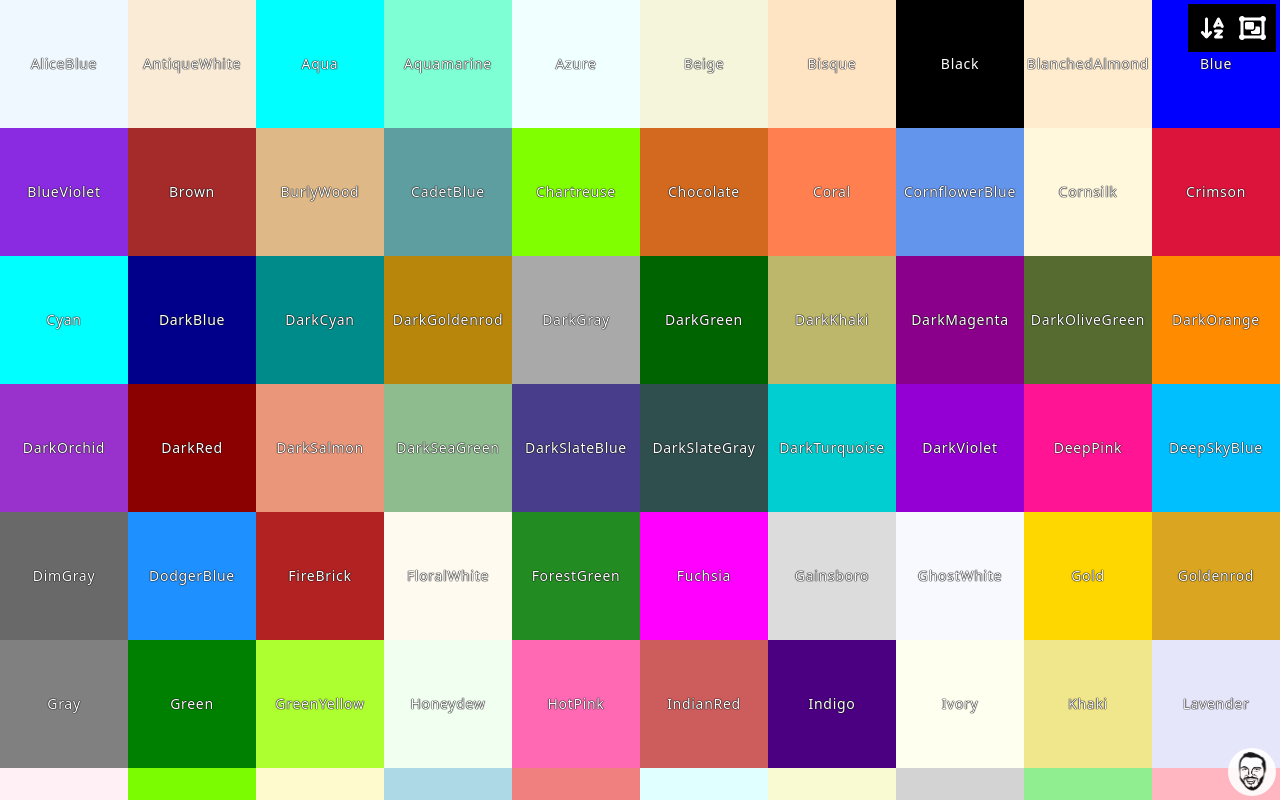
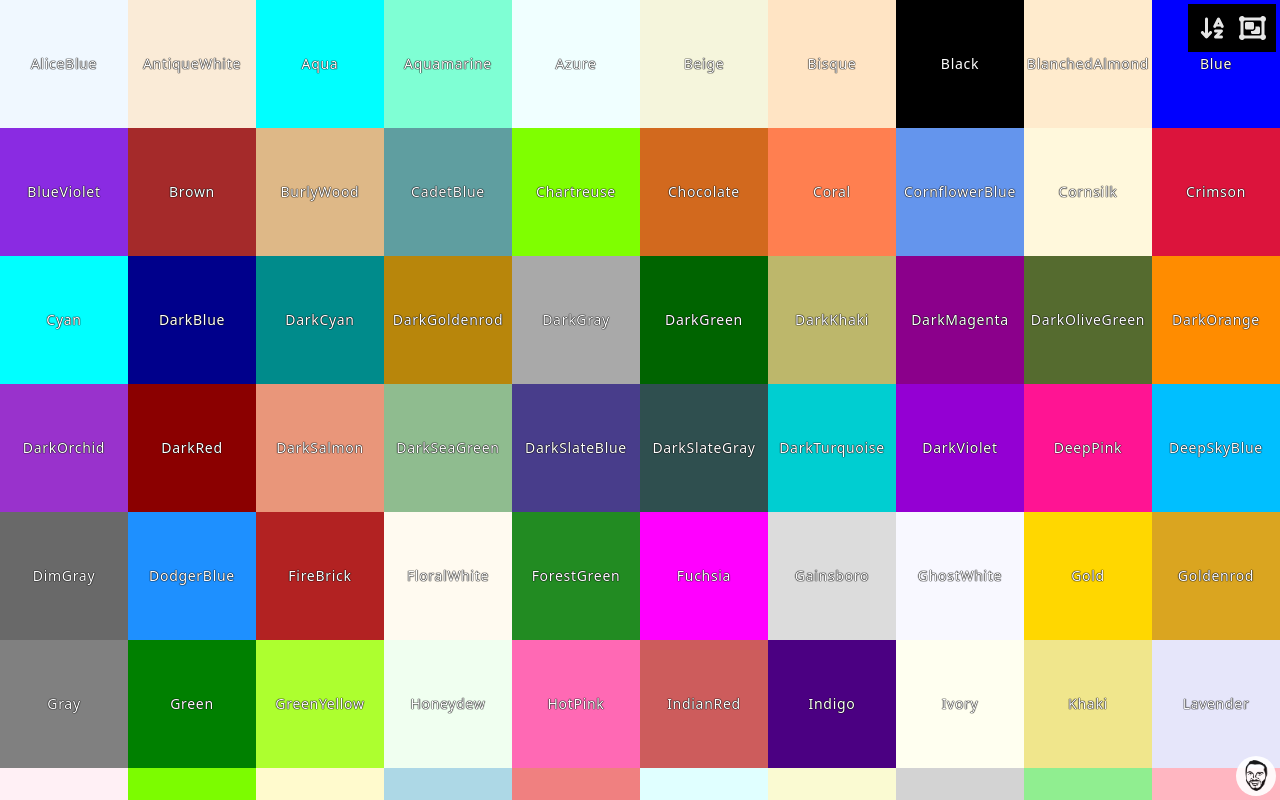
Before and after one commit to vdeantoni/csscolors, a Next.js app: page / in a window 1280 px wide. Shown: the top 800 px of the page. Built offline with nearby package versions, Linux system fonts and the light colour scheme.

Commit message:
Switched to next/image

```diff
--- a/components/GroupBy.jsx
+++ b/components/GroupBy.jsx
@@ -9,7 +9,7 @@ export const GROUP_BY_TYPE = {
 const GroupBy = ({ value, onChange }) => {
   return (
     <button
-      className={"w-8"}
+      className={"w-8 duration opacity-90 hover:opacity-100"}
       onClick={() => onChange((current) => (current + 1) % Object.keys(GROUP_BY_TYPE).length)}
       title={"Group by"}
     >
--- a/components/MadeBy.jsx
+++ b/components/MadeBy.jsx
@@ -1,16 +1,18 @@
 import React from "react";
+import Image from "next/image";
+import vdeantoni from "../public/vdeantoni.png";
 
 const MadeBy = () => {
   return (
     <div className="fixed bottom-1 right-1">
       <a
-        className="block rounded-full bg-white p-1 duration opacity-90 hover:opacity-100"
+        className="block w-10 h-10 rounded-full bg-white p-1 duration opacity-90 hover:opacity-100"
         title="Made by vdeantoni.com"
         href="http://vdeantoni.com"
         target="_blank"
         rel="noreferrer"
       >
-        <img className="w-10 h-10" src="/vdeantoni.png" alt="vdeantoni.com" />
+        <Image src={vdeantoni} alt="Picture of the author" placeholder="blur" width={"100%"} height={"100%"} />
       </a>
     </div>
   );
--- a/components/SortBy.jsx
+++ b/components/SortBy.jsx
@@ -16,7 +16,7 @@ export const SORT_BY_TYPE = {
 const SortBy = ({ value, onChange }) => {
   return (
     <button
-      className={"w-8"}
+      className={"w-8 duration opacity-90 hover:opacity-100"}
       onClick={() => onChange((current) => (current + 1) % Object.keys(SORT_BY_TYPE).length)}
       title={"Sort by"}
     >
```
